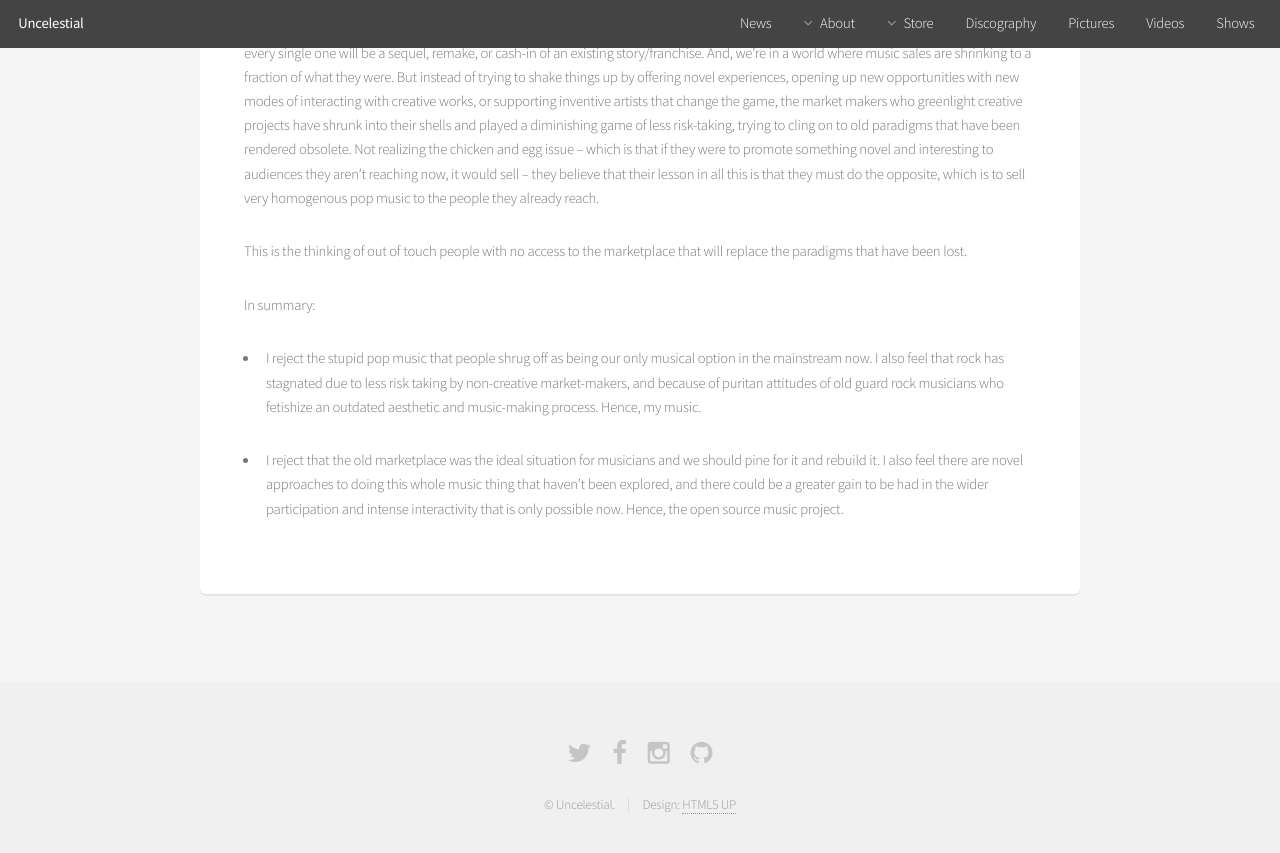
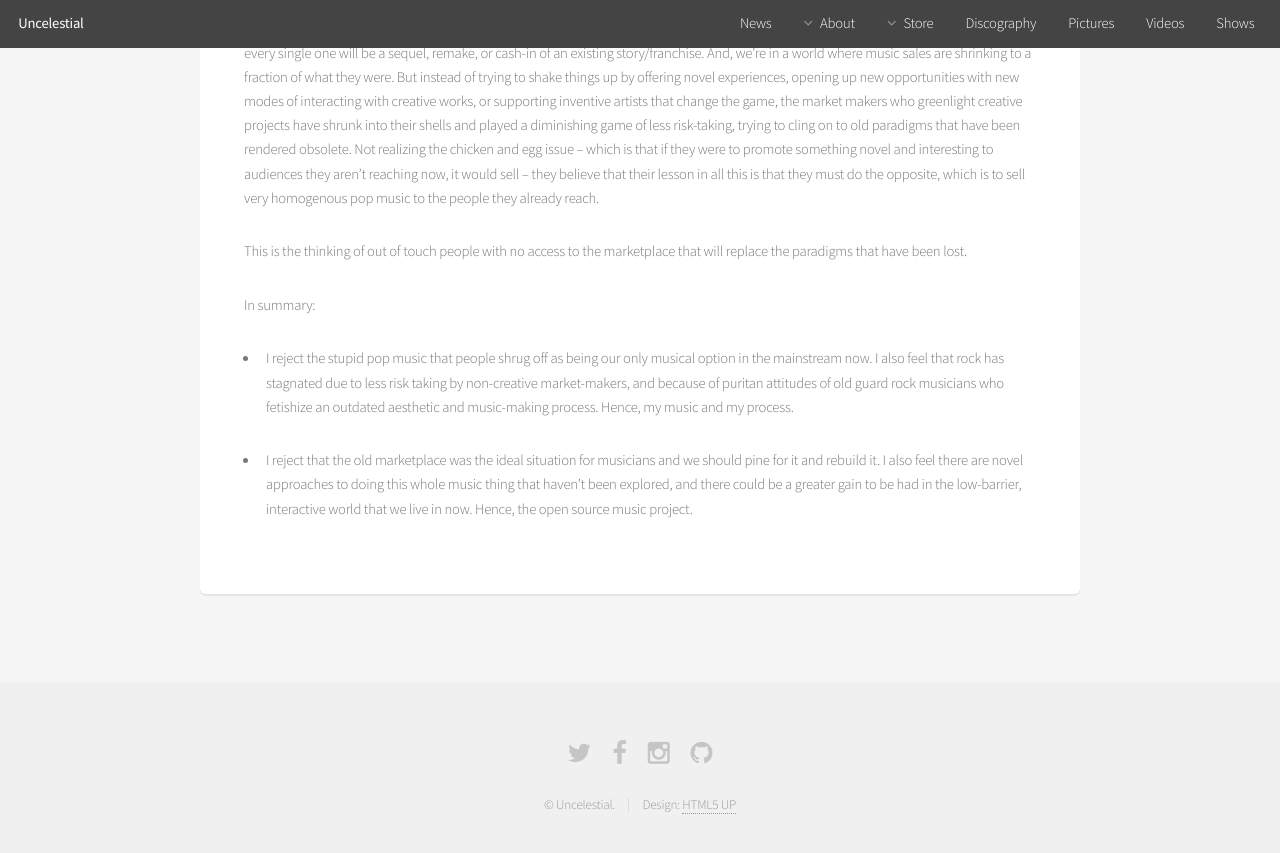
Before and after one commit to tvconefive/uncelestial.github.io, a Jekyll site: the page built from about.md, in a window 1280 px wide and 900 px high, scrolled down 1575 px. Shown: the top 853 px of the window. Built offline with Jekyll 4.4.1, drawn with Linux system fonts in a browser that asks for light colours.

Commit message:
Update about.md

```diff
--- a/about.md
+++ b/about.md
@@ -94,10 +94,10 @@ In summary:
 in the mainstream now. I also feel that rock has stagnated due to less risk
 taking by non-creative market-makers, and because of puritan attitudes of old guard
 rock musicians who fetishize an outdated aesthetic and music-making process.
-Hence, my music.
+Hence, my music and my process.
 
 - I reject that the old marketplace was the ideal situation for musicians and we
 should pine for it and rebuild it. I also feel there are novel approaches to doing
 this whole music thing that haven't been explored, and there could be a greater gain
-to be had in the wider participation and intense interactivity that is only possible
-now. Hence, the open source music project.
+to be had in the low-barrier, interactive world that we live in now. Hence, the open
+source music project.
```
